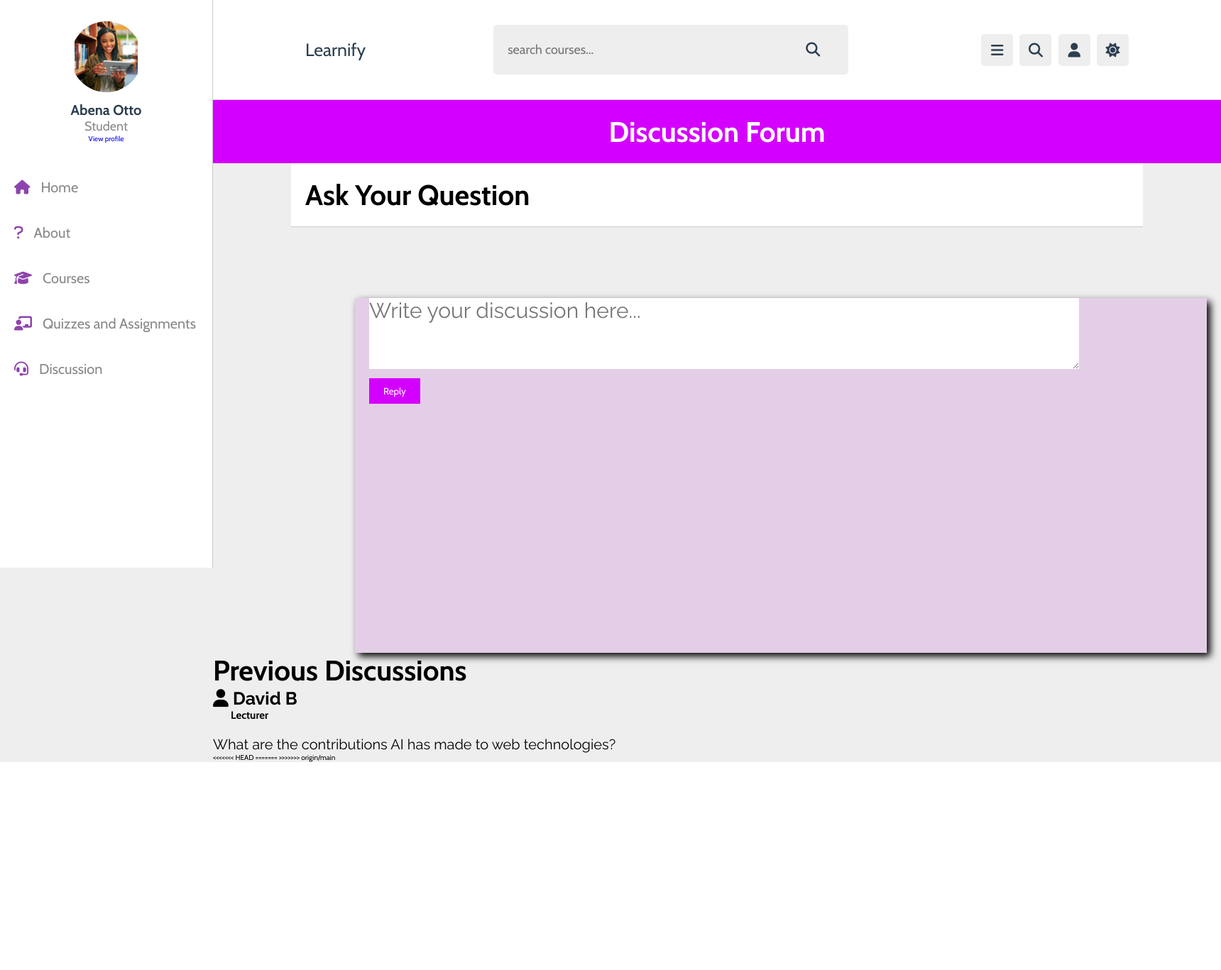
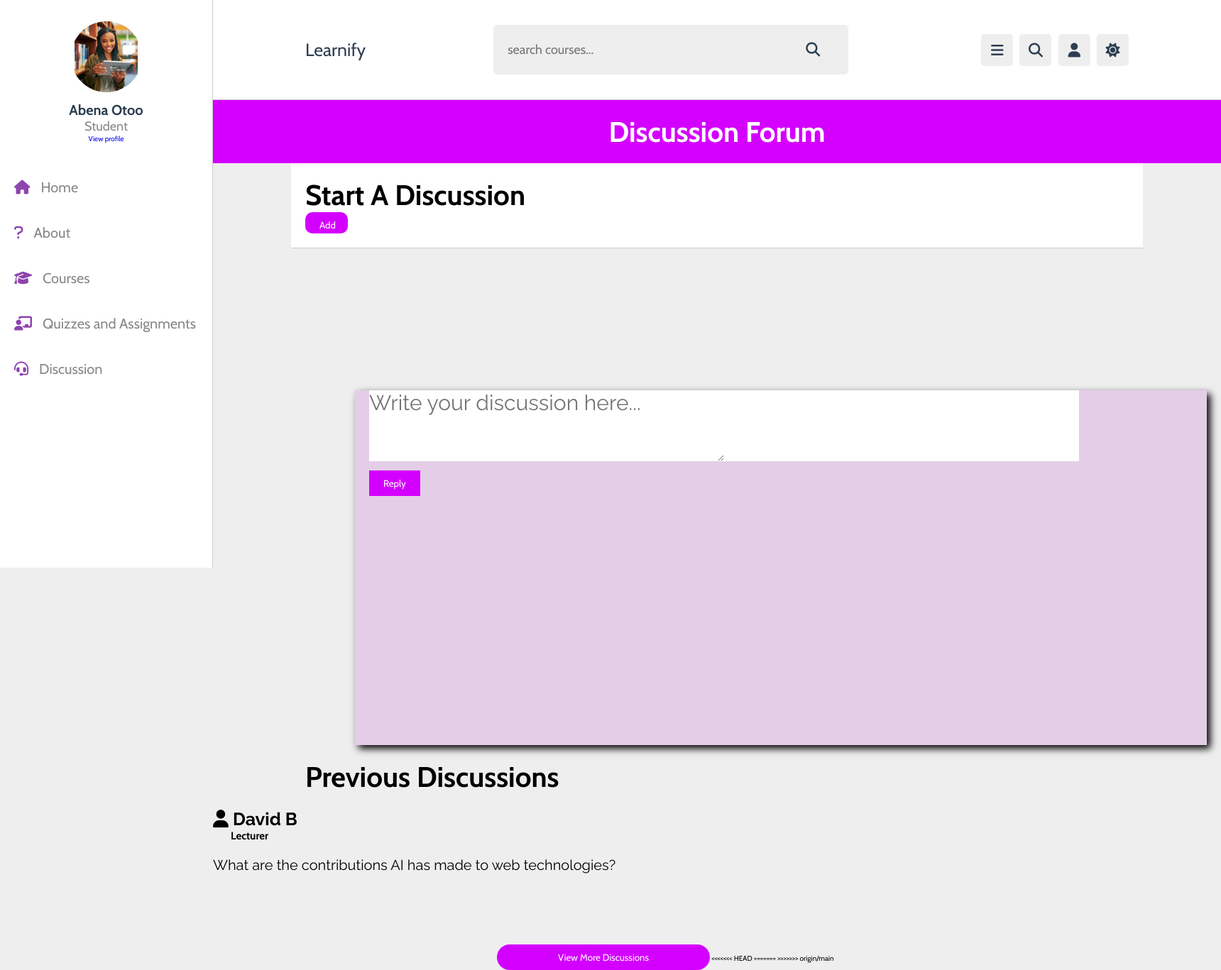
Before and after one commit to webLoversGroup4/LearningManagementSystem, a PHP site: page /discussions.html in a window 1720 px wide. Shown: the whole page at 71% size. Before the commit the page ends 1074 px from the top, so only its background shows below. Run offline with PHP 8.4, Linux system fonts and the light colour scheme; some libraries are stand-ins or nearby versions.

Commit message:
discussions 2

```diff
--- a/css/discussionCSS.css
+++ b/css/discussionCSS.css
@@ -288,8 +288,24 @@
 
 }
 
+.discuss-state{
+   margin-top: 200px;
+
+}
+
+.add{
+   justify-content: center;
+   text-align: center;
+   width: 60px;
+   height: 30px;
+   border: none;
+   border-radius: 10px;
+}
+
  #discuss-container {
-    margin-top: 100px;
+    margin-top: 200px;
+    width: 500px;
+    height: 500px;
  }
 
  .post {
@@ -315,6 +331,14 @@
     cursor: pointer;
  }
 
+ #dbutton{
+   margin-top: 100px;
+   margin-left: 400px;
+   width:300px;
+   border: none;
+   border-radius: 20px;
+ }
+
  button:hover {
     background-color: #0056b3;
  }
--- a/discussions.html
+++ b/discussions.html
@@ -57,7 +57,7 @@
 
     <div class="profile">
        <img src="stud1.jpg" class="image" alt="">
-       <h3 class="name">Abena Otto</h3>
+       <h3 class="name">Abena Otoo</h3>
        <p class="role">Student</p>
        <a href="profile.html" class="button">View profile</a>
     </div>
@@ -79,7 +79,8 @@
     <h1>Discussion Forum</h1>
  </header>
 <section class="header">
-   <h1>Ask Your Question</h1>
+   <h1 id="discuss-state">Start A Discussion</h1>
+   <button class="add">Add</button>
 </section>
 
  <section class="discuss">
@@ -96,11 +97,15 @@
 
 
  </section>
- <h1>Previous Discussions</h1>
+ <section>
+   <h1>Previous Discussions</h1>
+ </section>
+
 
  <h2 id="post-name"><i class="fa-solid fa-user"></i>  David B</h2>
       <h2 id="post-position">Lecturer</h2>
       <p id="questions">What are the contributions AI has made to web technologies?</p>
+      <button id="dbutton">View More Discussions</button>
       </div>
 
  <!--
```
